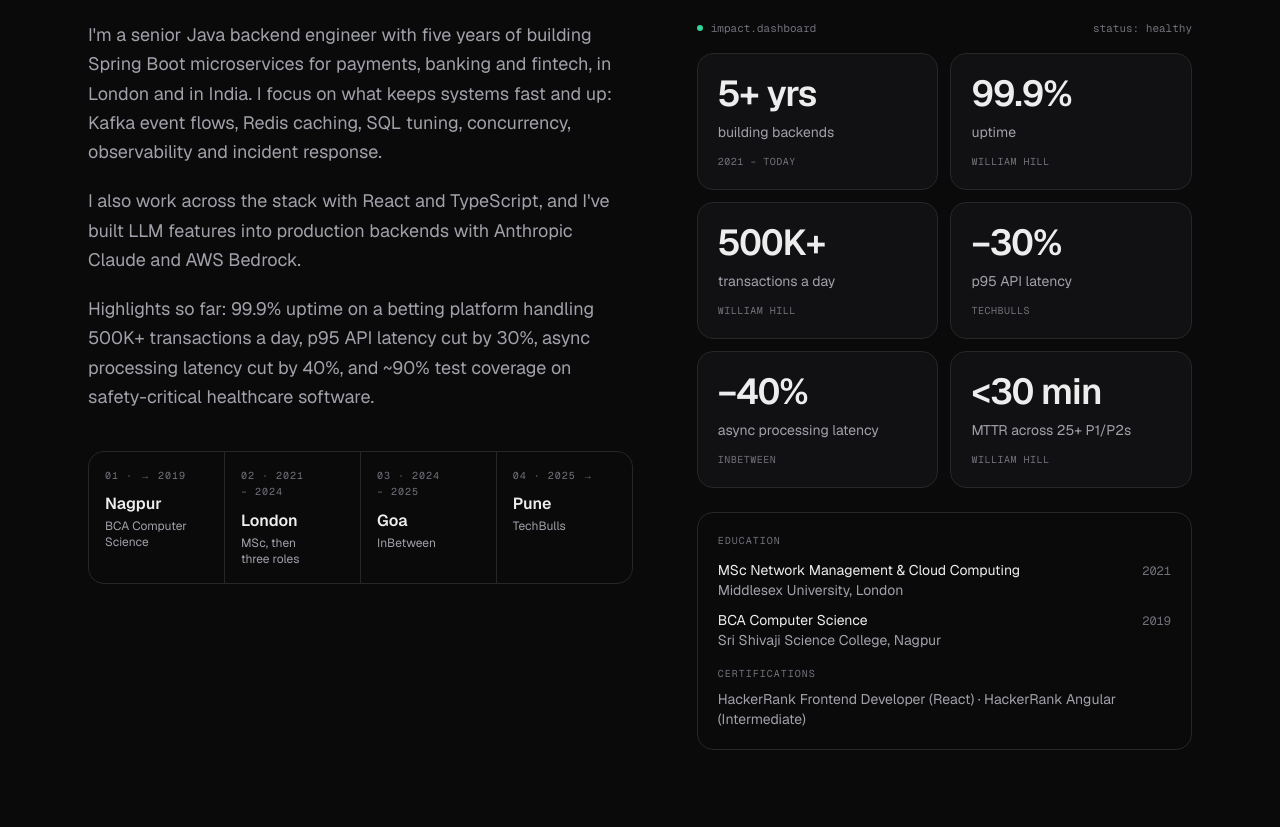
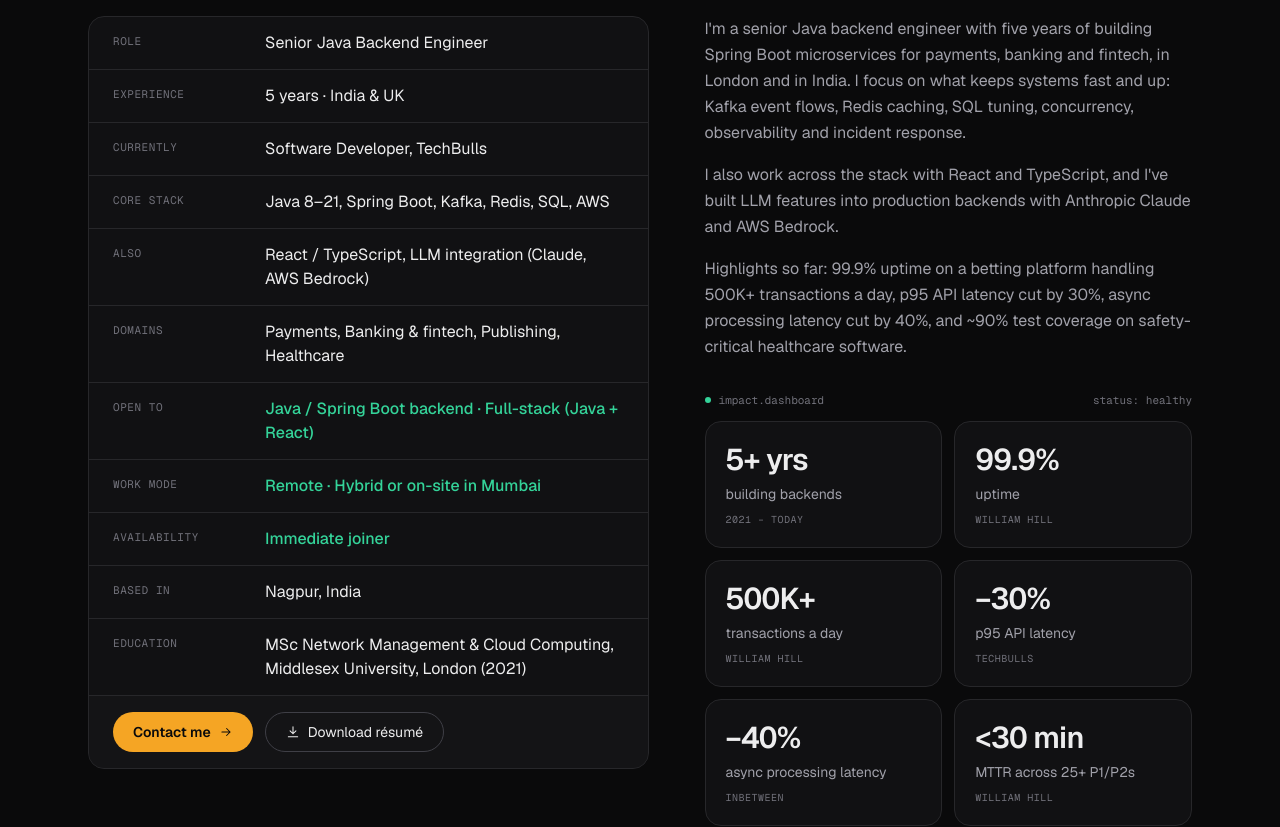
Before and after one commit to siddhantdalal/myPortfolio, a Next.js app: page / in a window 1280 px wide. Shown: the part 1100-1927 px from the top of the page. Built offline with nearby package versions, Linux system fonts and the light colour scheme.

Commit message:
Turn About into an at-a-glance card for screening

```diff
--- a/src/components/sections/about.tsx
+++ b/src/components/sections/about.tsx
@@ -1,14 +1,28 @@
+import { experience } from "@/content/experience";
 import { profile } from "@/content/profile";
+import { withBasePath } from "@/lib/paths";
+import { ArrowRightIcon, DownloadIcon } from "../icons";
 import { CountUp } from "../ui/count-up";
 import { Reveal, Stagger, StaggerItem } from "../ui/reveal";
 import { SectionHeading } from "../ui/section-heading";
 import { Spotlight } from "../ui/spotlight";
 
-const path = [
-  { place: "Nagpur", detail: "BCA Computer Science", years: "→ 2019" },
-  { place: "London", detail: "MSc, then three roles", years: "2021 – 2024" },
-  { place: "Goa", detail: "InBetween", years: "2024 – 2025" },
-  { place: "Pune", detail: "TechBulls", years: "2025 →" },
+const current = experience[0];
+const [masters] = profile.education;
+
+/** The answers to a recruiter's screening questions, in the order they usually ask them. */
+const facts: { label: string; value: string; highlight?: boolean }[] = [
+  { label: "Role", value: profile.role },
+  { label: "Experience", value: "5 years · India & UK" },
+  { label: "Currently", value: `${current.role}, ${current.company}` },
+  { label: "Core stack", value: "Java 8–21, Spring Boot, Kafka, Redis, SQL, AWS" },
+  { label: "Also", value: "React / TypeScript, LLM integration (Claude, AWS Bedrock)" },
+  { label: "Domains", value: profile.domains.join(", ") },
+  { label: "Open to", value: profile.openTo.roles.join(" · "), highlight: true },
+  { label: "Work mode", value: profile.openTo.workModes.join(" · "), highlight: true },
+  { label: "Availability", value: profile.openTo.availability, highlight: true },
+  { label: "Based in", value: profile.location },
+  { label: "Education", value: `${masters.degree}, ${masters.school} (${masters.year})` },
 ];
 
 export function About() {
@@ -19,35 +33,62 @@ export function About() {
           id="about-title"
           index="01"
           eyebrow="About"
-          title="Backends that stay fast, stay up, and now think."
+          title="At a glance."
+          description="Everything a hiring team usually asks first, on one card."
         />
 
-        <div className="grid gap-12 lg:grid-cols-[1.1fr_1fr] lg:gap-16">
-          <div className="space-y-5 text-base leading-relaxed text-pretty text-muted sm:text-lg">
+        <div className="grid gap-10 lg:grid-cols-[1.15fr_1fr] lg:gap-14">
+          <Reveal>
+            <div className="overflow-hidden rounded-2xl border border-line bg-elevated">
+              <dl className="divide-y divide-line">
+                {facts.map((fact) => (
+                  <div
+                    key={fact.label}
+                    className="grid gap-1 px-5 py-3.5 sm:grid-cols-[8.5rem_1fr] sm:gap-4 sm:px-6"
+                  >
+                    <dt className="font-mono text-[11px] tracking-wider text-subtle uppercase sm:pt-0.5">
+                      {fact.label}
+                    </dt>
+                    <dd
+                      className={`text-sm sm:text-base ${fact.highlight ? "font-medium text-ok" : "text-fg"}`}
+                    >
+                      {fact.value}
+                    </dd>
+                  </div>
+                ))}
+              </dl>
+              <div className="flex flex-wrap gap-3 border-t border-line bg-surface/50 px-5 py-4 sm:px-6">
+                <a
+                  href="#connect"
+                  className="group inline-flex h-10 items-center gap-2 rounded-full bg-accent px-5 text-sm font-semibold text-accent-fg"
+                >
+                  Contact me
+                  <ArrowRightIcon className="transition-transform duration-300 group-hover:translate-x-1" />
+                </a>
+                <a
+                  href={withBasePath(profile.resume)}
+                  download
+                  className="group inline-flex h-10 items-center gap-2 rounded-full border border-line-strong px-5 text-sm transition-colors hover:border-accent hover:text-accent"
+                >
+                  <DownloadIcon className="transition-transform duration-300 group-hover:translate-y-0.5" />
+                  Download résumé
+                </a>
+              </div>
+            </div>
+          </Reveal>
+
+          <div className="space-y-8">
+            <div className="space-y-4 text-base leading-relaxed text-pretty text-muted">
               {profile.about.map((paragraph, index) => (
                 <Reveal key={index} delay={index * 0.08}>
                   <p>{paragraph}</p>
                 </Reveal>
               ))}
-
-            <Reveal delay={0.2}>
-              <ol className="mt-10 grid grid-cols-2 gap-px overflow-hidden rounded-2xl border border-line bg-line sm:grid-cols-4">
-                {path.map((stop, index) => (
-                  <li key={stop.place} className="bg-bg p-4">
-                    <p className="font-mono text-[10px] tracking-widest text-subtle uppercase">
-                      0{index + 1} · {stop.years}
-                    </p>
-                    <p className="mt-2 text-base font-semibold text-fg">{stop.place}</p>
-                    <p className="mt-0.5 text-xs text-muted">{stop.detail}</p>
-                  </li>
-                ))}
-              </ol>
-            </Reveal>
             </div>
 
             <div>
               <Reveal>
-              <div className="mb-4 flex items-center justify-between font-mono text-[11px] text-subtle">
+                <div className="mb-3 flex items-center justify-between font-mono text-[11px] text-subtle">
                   <span className="flex items-center gap-2">
                     <span className="size-1.5 rounded-full bg-ok" aria-hidden="true" />
                     impact.dashboard
@@ -58,38 +99,20 @@ export function About() {
               <Stagger className="grid grid-cols-2 gap-3">
                 {profile.metrics.map((metric) => (
                   <StaggerItem key={metric.label}>
-                  <Spotlight className="group h-full rounded-2xl border border-line bg-elevated p-5 transition-colors hover:border-line-strong">
+                    <Spotlight className="group h-full rounded-2xl border border-line bg-elevated p-4 transition-colors hover:border-line-strong sm:p-5">
                       <CountUp
                         metric={metric}
-                      className="block text-3xl font-semibold tracking-tight text-fg sm:text-4xl"
+                        className="block text-2xl font-semibold tracking-tight text-fg sm:text-3xl"
                       />
-                    <p className="mt-2 text-sm text-muted">{metric.label}</p>
-                    <p className="mt-3 font-mono text-[10px] tracking-wider text-subtle uppercase transition-colors group-hover:text-accent">
+                      <p className="mt-1.5 text-sm text-muted">{metric.label}</p>
+                      <p className="mt-2 font-mono text-[10px] tracking-wider text-subtle uppercase transition-colors group-hover:text-accent">
                         {metric.source}
                       </p>
                     </Spotlight>
                   </StaggerItem>
                 ))}
               </Stagger>
-
-            <Reveal delay={0.1} className="mt-6 rounded-2xl border border-line p-5">
-              <p className="font-mono text-[10px] tracking-widest text-subtle uppercase">Education</p>
-              <ul className="mt-3 space-y-2.5">
-                {profile.education.map((item) => (
-                  <li key={item.degree} className="flex items-baseline justify-between gap-4 text-sm">
-                    <span>
-                      <span className="text-fg">{item.degree}</span>
-                      <span className="block text-muted">{item.school}</span>
-                    </span>
-                    <span className="font-mono text-xs text-subtle">{item.year}</span>
-                  </li>
-                ))}
-              </ul>
-              <p className="mt-4 font-mono text-[10px] tracking-widest text-subtle uppercase">
-                Certifications
-              </p>
-              <p className="mt-2 text-sm text-muted">{profile.certifications.join(" · ")}</p>
-            </Reveal>
+            </div>
           </div>
         </div>
       </div>
```
Lines whose indentation alone changed are shown as unchanged.
